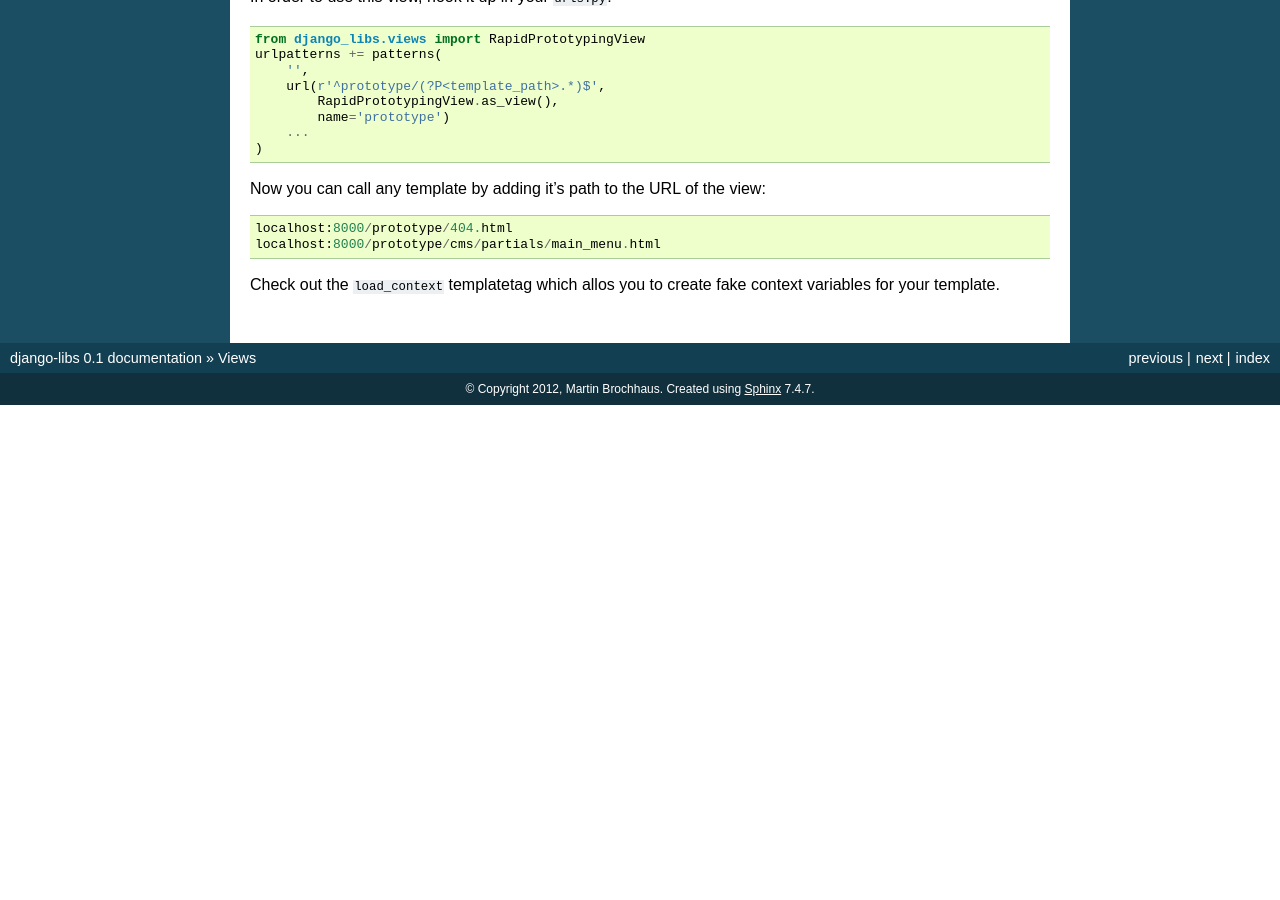
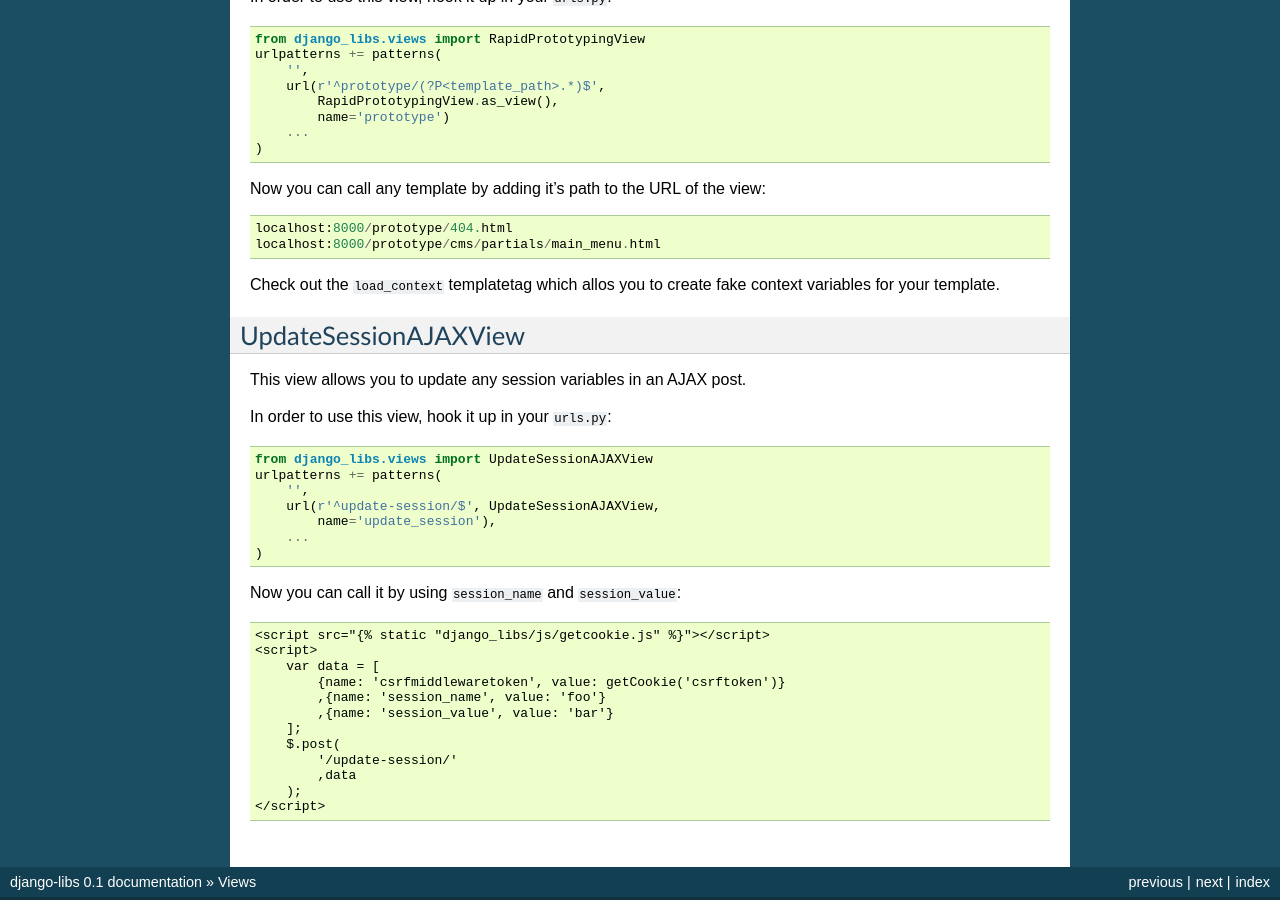
Before and after one commit to bitlabstudio/django-libs, a Sphinx documentation site: the page built from docs/views.rst, in a window 1280 px wide and 900 px high, scrolled down 997 px. Built offline with Sphinx 7.4.7, drawn with Linux system fonts in a browser that asks for light colours; formulas are drawn with MathJax 3; before the commit the page ends 1402 px from its top, so only the background shows below that; some of the changed text lies outside the part shown.

Commit message:
added UpdateSessionAJAXView

```diff
--- a/CHANGELOG.txt
+++ b/CHANGELOG.txt
@@ -1,5 +1,6 @@
 === (ongoing) ===
 
+- added UpdateSessionAJAXView
 
 === 1.55 ===
 
--- a/docs/views.rst
+++ b/docs/views.rst
@@ -75,3 +75,34 @@ Now you can call any template by adding it's path to the URL of the view::
 
 Check out the ``load_context`` templatetag which allos you to create fake
 context variables for your template.
+
+
+UpdateSessionAJAXView
+--------------------
+
+This view allows you to update any session variables in an AJAX post.
+
+In order to use this view, hook it up in your ``urls.py``::
+
+    from django_libs.views import UpdateSessionAJAXView
+    urlpatterns += patterns(
+        '',
+        url(r'^update-session/$', UpdateSessionAJAXView,
+            name='update_session'),
+        ...
+    )
+
+Now you can call it by using ``session_name`` and ``session_value``::
+
+    <script src="{% static "django_libs/js/getcookie.js" %}"></script>
+    <script>
+        var data = [
+            {name: 'csrfmiddlewaretoken', value: getCookie('csrftoken')}
+            ,{name: 'session_name', value: 'foo'}
+            ,{name: 'session_value', value: 'bar'}
+        ];
+        $.post(
+            '/update-session/'
+            ,data
+        );
+    </script>
```
Also changed, not shown: 3 other files.
